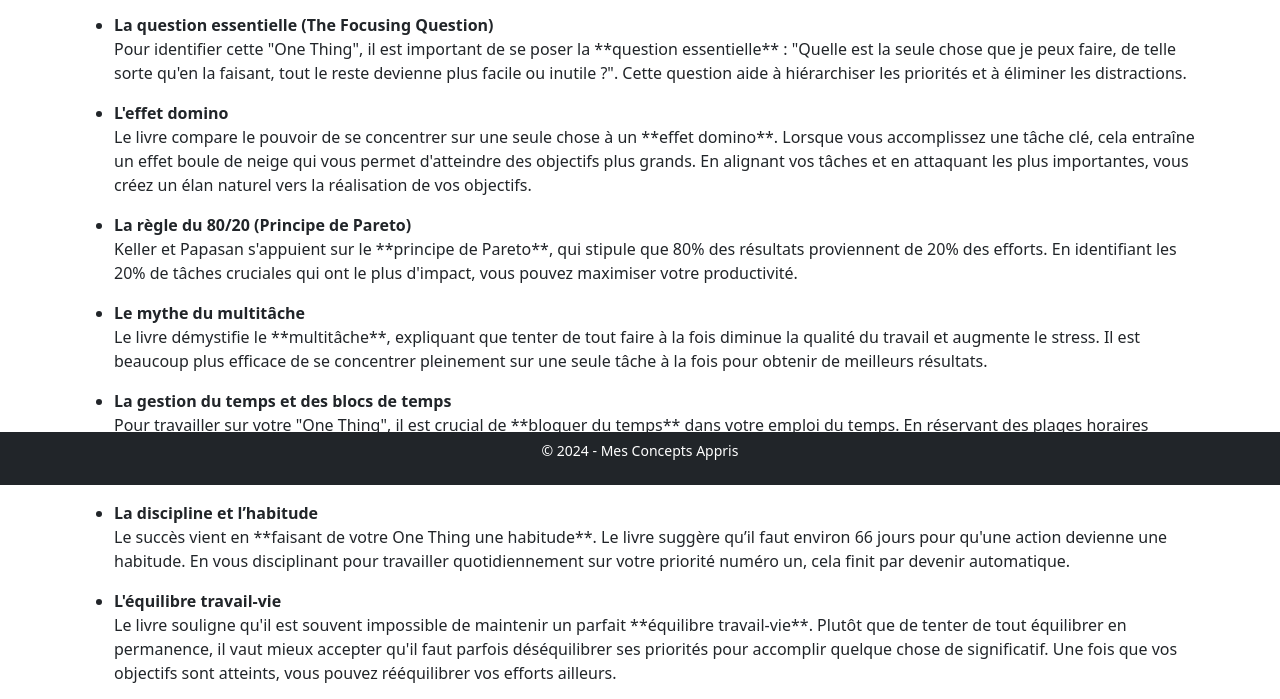
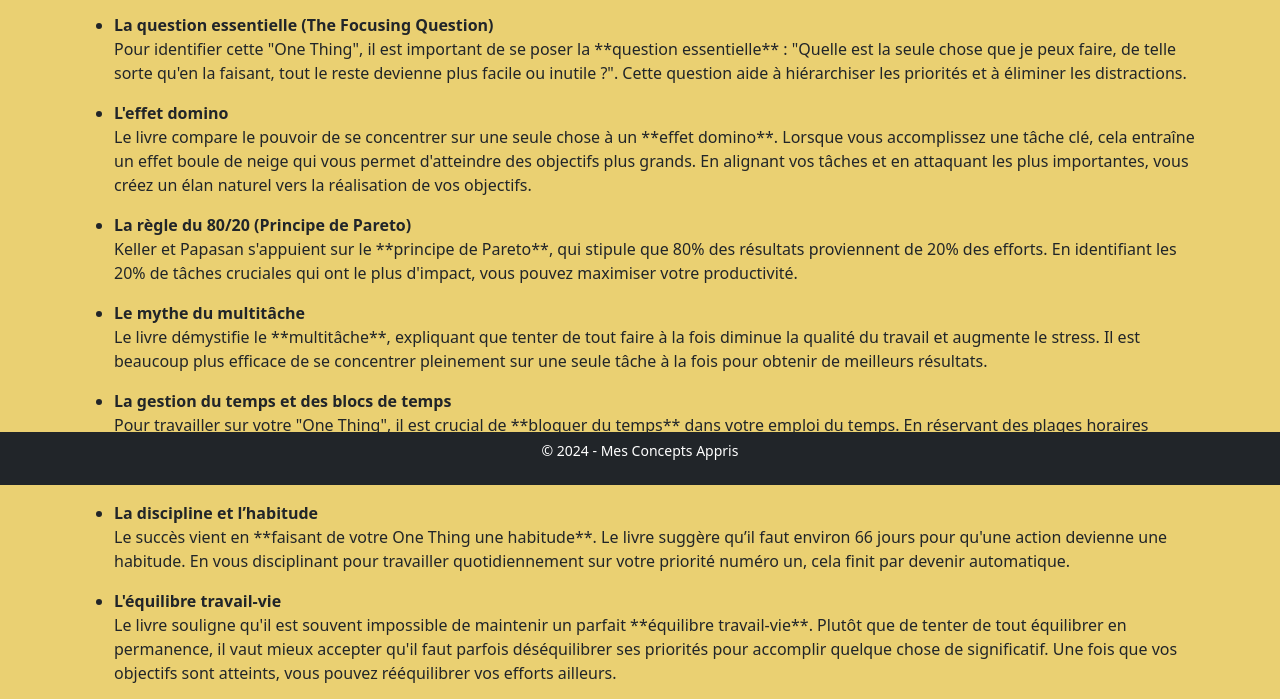
Before and after one commit to loic-lg/book, a plain HTML site: page livres/livre5.html in a window 1280 px wide. Shown: the part 315-1014 px from the top of the page. Drawn offline with nearby package versions, Linux system fonts and the light colour scheme.

Commit message:
backgroud on TOT

```diff
--- a/livres/livre5.html
+++ b/livres/livre5.html
@@ -7,7 +7,7 @@
     <link rel="stylesheet" href="../styles.css">
     <link href="https://cdn.jsdelivr.net/npm/bootstrap@5.3.0-alpha1/dist/css/bootstrap.min.css" rel="stylesheet">
 </head>
-<body>
+<body class="TOT">
     <nav class="navbar navbar-dark bg-dark">
         <div class="container-fluid">
             <a class="navbar-brand" href="../index.html">Retour à l'accueil</a>
--- a/styles.css
+++ b/styles.css
@@ -21,3 +21,9 @@ h1 {
 footer {
     font-size: 14px;
 }
+
+.TOT{
+    background-color: rgba(246, 190, 6, 0.34);
+    background-image: url("images/TheOneThings.png");
+    background-size: 1px;
+}
```
Also changed, not shown: images/TheOneThings.png (added).
